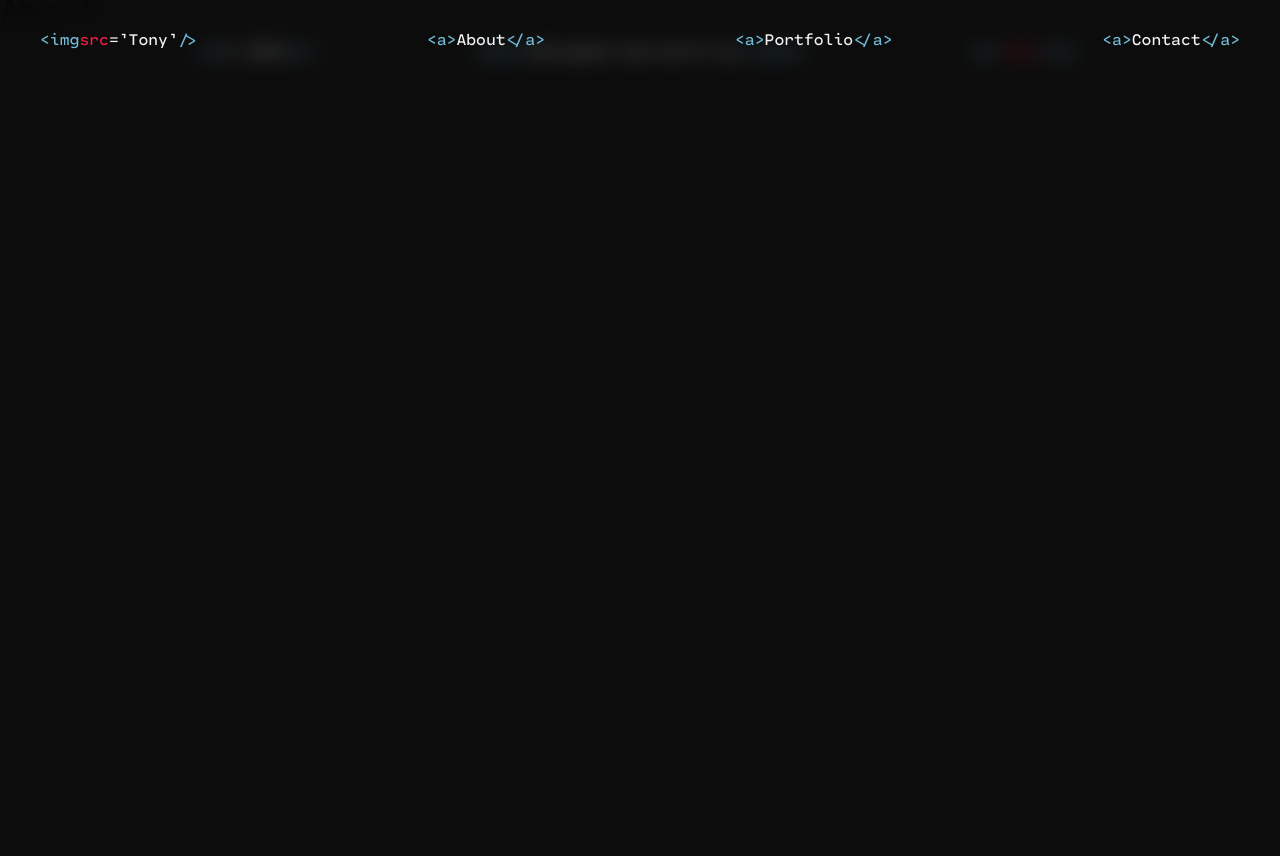
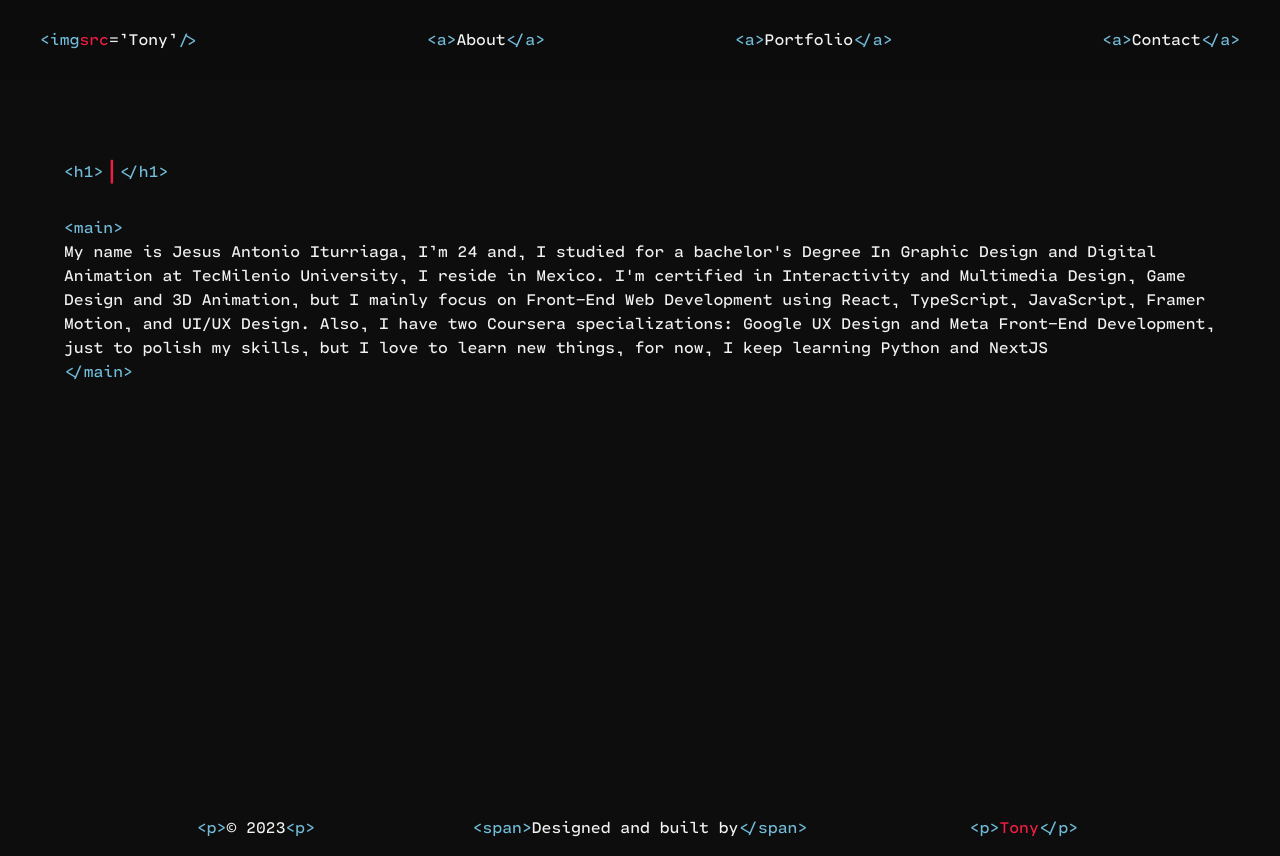
Before and after one commit to AntonioCait/tony-website, a React (Vite) app: page /about in a window 1280 px wide. Before the commit the page ends 800 px from the top, so only its background shows below. Built offline with nearby package versions, Linux system fonts and the light colour scheme.

Commit message:
nav opacity bug fixed

```diff
--- a/src/components/Footer.tsx
+++ b/src/components/Footer.tsx
@@ -41,6 +41,8 @@ const StyledSpanWhite = styled.span`
 const StyledFooter = styled.footer`
 	width: 100%;
 	height: 100%;
+	bottom: 0;
+	left: 0;
 `;
 
 const StyledFooterDiv = styled.div`
--- a/src/components/Navbar.tsx
+++ b/src/components/Navbar.tsx
@@ -77,7 +77,7 @@ const StyledMobileMenuActive = styled.div`
 	grid-template-columns: 1fr;
 	place-items: center;
 	/* background-color: #0d0d0d; */
-	background-color: rgba(13, 13, 13, 0.5);
+	background-color: rgba(13, 13, 13, 0.9);
 	backdrop-filter: blur(10px);
 	-webkit-backdrop-filter: blur(10px);
 	height: 100vh;
@@ -118,6 +118,10 @@ export default function Navbar() {
 
 	const [isMobileMenuOpen, setIsMobileMenuOpen] = useState<boolean>(false);
 
+	const toggleMobileMenu = () => {
+		setIsMobileMenuOpen(!isMobileMenuOpen);
+	};
+
 	return (
 		<>
 			<StyledNavbar>
@@ -147,16 +151,12 @@ export default function Navbar() {
 					</Link>
 				</StyledBoxNav>
 
-				<StyledMobileBtn
-					onClick={() => {
-						setIsMobileMenuOpen(!isMobileMenuOpen);
-					}}
-				>
+				<StyledMobileBtn onClick={toggleMobileMenu}>
 					<StyledSpanBlue>{mobileBtnContent}</StyledSpanBlue>
 				</StyledMobileBtn>
 				{isMobileMenuOpen && (
 					<StyledMobileMenuActive>
-						<Link to="/">
+						<Link to="/" onClick={toggleMobileMenu}>
 							<StyledBoxLogo>
 								<StyledSpanBlue>{imgTagOpen + ''}</StyledSpanBlue>
 								<StyledSpanRed>{imgSrcRed}</StyledSpanRed>
@@ -164,24 +164,20 @@ export default function Navbar() {
 								<StyledSpanBlue>{imgTagClose}</StyledSpanBlue>
 							</StyledBoxLogo>
 						</Link>
-						<StyledMobileBtn
-							onClick={() => {
-								setIsMobileMenuOpen(!isMobileMenuOpen);
-							}}
-						>
+						<StyledMobileBtn onClick={toggleMobileMenu}>
 							<StyledSpanBlue>{mobileBtnCloseContent}</StyledSpanBlue>
 						</StyledMobileBtn>
-						<Link to="/about">
+						<Link to="/about" onClick={toggleMobileMenu}>
 							<StyledSpanBlue>{aboutTagOpen}</StyledSpanBlue>
 							<StyledSpanWhite>{aboutContent}</StyledSpanWhite>
 							<StyledSpanBlue>{aboutTagClose}</StyledSpanBlue>
 						</Link>
-						<Link to="/portfolio">
+						<Link to="/portfolio" onClick={toggleMobileMenu}>
 							<StyledSpanBlue>{aboutTagOpen}</StyledSpanBlue>
 							<StyledSpanWhite>{portfolioContent}</StyledSpanWhite>
 							<StyledSpanBlue>{aboutTagClose}</StyledSpanBlue>
 						</Link>
-						<Link to="/contact">
+						<Link to="/contact" onClick={toggleMobileMenu}>
 							<StyledSpanBlue>{aboutTagOpen}</StyledSpanBlue>
 							<StyledSpanWhite>{contactContent}</StyledSpanWhite>
 							<StyledSpanBlue>{aboutTagClose}</StyledSpanBlue>
--- a/src/pages/About.tsx
+++ b/src/pages/About.tsx
@@ -1,7 +1,115 @@
-export default function About() {
+// typewriter effect
+import Typewriter from 'typewriter-effect';
+import styled from 'styled-components';
+
+// styled components
+
+const StyledSectionHero = styled.section`
+	width: 100%;
+	height: 100vh;
+	padding-top: 80px;
+	padding-bottom: 5rem;
+`;
+
+const StyledSectionContent = styled.main`
+	width: 90%;
+	margin: 0 auto;
+`;
+
+const StyledSpanBlue = styled.span`
+	color: #72bcd9;
+	font-size: 1rem;
+
+	@media (max-width: 768px) {
+		font-size: 0.8;
+	}
+
+	@media (max-width: 480px) {
+		font-size: 0.6;
+	}
+`;
+
+const StyledSpanRed = styled.span`
+	color: #f21d44;
+
+	@media (max-width: 768px) {
+		font-size: 0.8;
+	}
+
+	@media (max-width: 480px) {
+		font-size: 0.6;
+	}
+`;
+
+const StyledSpanWhite = styled.span`
+	color: #f2f2f2;
+	font-size: 1rem;
+
+	@media (max-width: 768px) {
+		font-size: 0.8;
+	}
+
+	@media (max-width: 480px) {
+		font-size: 0.6;
+	}
+`;
+
+const StyledTitleDiv = styled.div`
+	display: flex;
+	margin-top: 5rem;
+`;
+
+const StyledContentDiv = styled.div`
+	margin-top: 2rem;
+	display: flex;
+	flex-direction: column;
+`;
+
+function Title(props: { title: string; content: string }) {
+	const openTagh1: string = '<h1>';
+	const closeTagh1: string = '</h1>';
+	const openMainTag: string = '<main>';
+	const closeMainTag: string = '</main>';
 	return (
 		<>
-			<h1>About</h1>
+			{/* add this inside the strings '<h1>Front-End Developer</h1>' but h1 tag color blue and the content color red*/}
+			<StyledTitleDiv>
+				<StyledSpanBlue>{openTagh1}</StyledSpanBlue>
+				<StyledSpanRed>
+					<h1>
+						<Typewriter
+							options={{
+								strings: [props.title],
+								autoStart: true,
+								loop: true,
+								delay: 230,
+								deleteSpeed: 100,
+							}}
+						/>
+					</h1>
+				</StyledSpanRed>
+				<StyledSpanBlue>{closeTagh1}</StyledSpanBlue>
+			</StyledTitleDiv>
+
+			<StyledContentDiv>
+				<StyledSpanBlue>{openMainTag}</StyledSpanBlue>
+				<StyledSpanWhite>{props.content}</StyledSpanWhite>
+				<StyledSpanBlue>{closeMainTag}</StyledSpanBlue>
+			</StyledContentDiv>
 		</>
 	);
 }
+
+export default function About() {
+	const title = 'About me';
+	const content = `My name is Jesus Antonio Iturriaga, I’m 24 and, I studied    for a bachelor's Degree In Graphic Design and Digital Animation at TecMilenio University, I reside in Mexico. I'm certified in Interactivity and Multimedia Design, Game Design and 3D Animation, but I mainly focus on Front-End Web Development using React, TypeScript, JavaScript, Framer Motion, and UI/UX Design. Also, I have two Coursera specializations: Google UX Design and Meta Front-End Development, just to polish my skills, but I love to learn new things, for now, I keep learning Python and NextJS`;
+	return (
+		<>
+			<StyledSectionHero>
+				<StyledSectionContent>
+					<Title title={title} content={content} />
+				</StyledSectionContent>
+			</StyledSectionHero>
+		</>
+	);
+}
```
